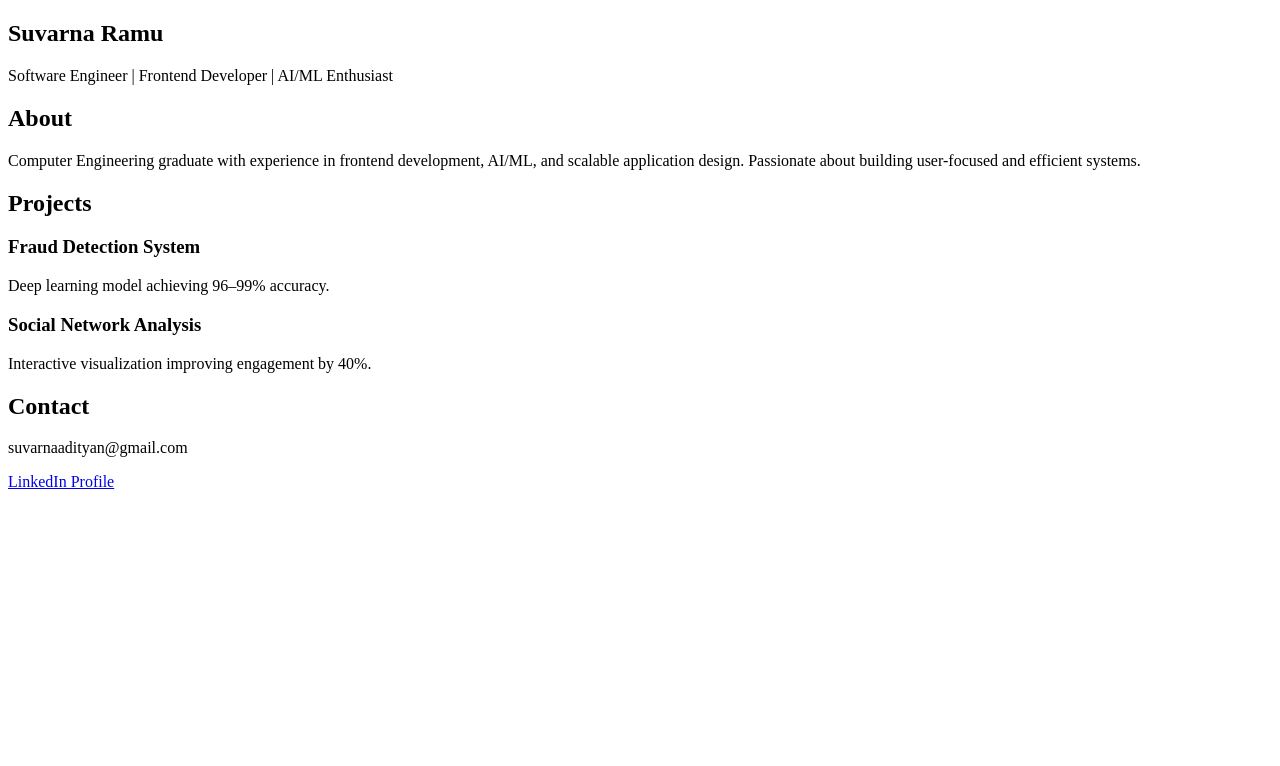
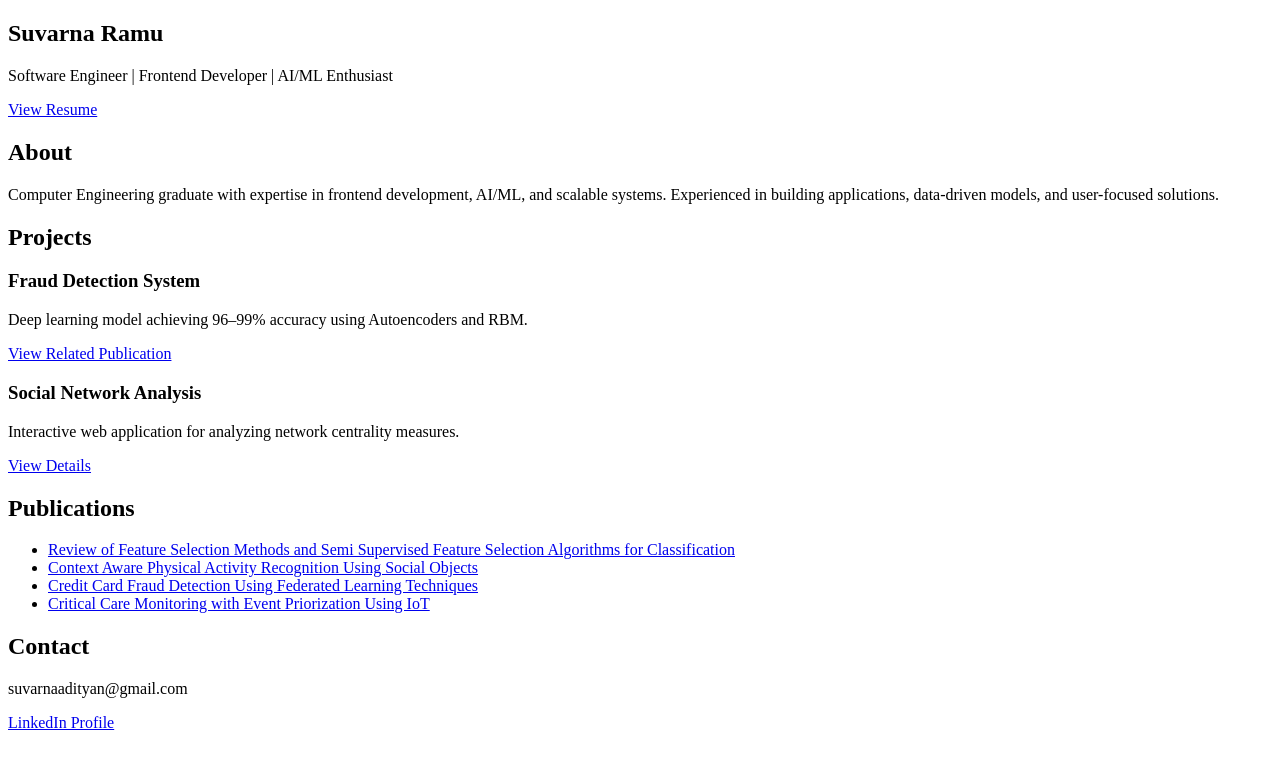
Before and after one commit to SuvarnaAdityan/Suvarna-Portfolio, a Next.js app: page / in a window 1280 px wide. Shown: the top 766 px of the page. Built offline with nearby package versions, Linux system fonts and the light colour scheme.

Commit message:
added real publication links

```diff
--- a/app/page.js
+++ b/app/page.js
@@ -1,4 +1,5 @@
 "use client";
+
 import { motion } from "framer-motion";
 
 export default function Home() {
@@ -11,15 +12,23 @@ export default function Home() {
         <p className="mt-4 text-lg text-gray-400">
           Software Engineer | Frontend Developer | AI/ML Enthusiast
         </p>
+
+        <a
+          href="/SUVARNA RAMU RESUME.pdf"
+          target="_blank"
+          className="inline-block mt-6 px-6 py-3 bg-blue-500 text-white rounded-xl hover:bg-blue-600"
+        >
+          View Resume
+        </a>
       </section>
 
       {/* ABOUT */}
       <section className="max-w-3xl mx-auto py-10">
         <h2 className="text-2xl font-semibold mb-4">About</h2>
         <p className="text-gray-300">
-          Computer Engineering graduate with experience in frontend development,
-          AI/ML, and scalable application design. Passionate about building
-          user-focused and efficient systems.
+          Computer Engineering graduate with expertise in frontend development,
+          AI/ML, and scalable systems. Experienced in building applications,
+          data-driven models, and user-focused solutions.
         </p>
       </section>
 
@@ -32,27 +41,93 @@ export default function Home() {
           <motion.div whileHover={{ scale: 1.05 }} className="bg-gray-900 p-6 rounded-2xl">
             <h3 className="text-xl font-bold">Fraud Detection System</h3>
             <p className="text-gray-400 mt-2">
-              Deep learning model achieving 96–99% accuracy.
+              Deep learning model achieving 96–99% accuracy using Autoencoders and RBM.
             </p>
+            <a
+              href="https://ijsrset.com/%20IJSRSET207380"
+              target="_blank"
+              className="text-blue-400 mt-3 block"
+            >
+              View Related Publication
+            </a>
           </motion.div>
 
           <motion.div whileHover={{ scale: 1.05 }} className="bg-gray-900 p-6 rounded-2xl">
             <h3 className="text-xl font-bold">Social Network Analysis</h3>
             <p className="text-gray-400 mt-2">
-              Interactive visualization improving engagement by 40%.
+              Interactive web application for analyzing network centrality measures.
             </p>
+            <a
+              href="https://www.linkedin.com/in/suvarnaramu"
+              target="_blank"
+              className="text-blue-400 mt-3 block"
+            >
+              View Details
+            </a>
           </motion.div>
 
         </div>
       </section>
 
+      {/* PUBLICATIONS */}
+      <section className="max-w-5xl mx-auto py-10">
+        <h2 className="text-2xl font-semibold mb-6">Publications</h2>
+
+        <ul className="space-y-4 text-gray-300">
+
+          <li>
+            <a
+              href="https://computers.journalspub.info/index.php?journal=JSCT&page=article&op=view&path%5B%5D=598"
+              target="_blank"
+              className="text-blue-400"
+            >
+              Review of Feature Selection Methods and Semi Supervised Feature Selection Algorithms for Classification
+            </a>
+          </li>
+
+          <li>
+            <a
+              href="https://journalspub.com"
+              target="_blank"
+              className="text-blue-400"
+            >
+              Context Aware Physical Activity Recognition Using Social Objects
+            </a>
+          </li>
+
+          <li>
+            <a
+              href="https://ijsrset.com/%20IJSRSET207380"
+              target="_blank"
+              className="text-blue-400"
+            >
+              Credit Card Fraud Detection Using Federated Learning Techniques
+            </a>
+          </li>
+
+          <li>
+            <a
+              href="https://ijsrcseit.com/CSEIT1833436"
+              target="_blank"
+              className="text-blue-400"
+            >
+              Critical Care Monitoring with Event Priorization Using IoT
+            </a>
+          </li>
+
+        </ul>
+      </section>
+
       {/* CONTACT */}
       <section className="text-center py-10">
         <h2 className="text-2xl font-semibold mb-4">Contact</h2>
+
         <p className="text-gray-400">suvarnaadityan@gmail.com</p>
+
         <a
           href="https://www.linkedin.com/in/suvarnaramu"
-          className="text-blue-400"
+          target="_blank"
+          className="text-blue-400 block mt-2"
         >
           LinkedIn Profile
         </a>
```
